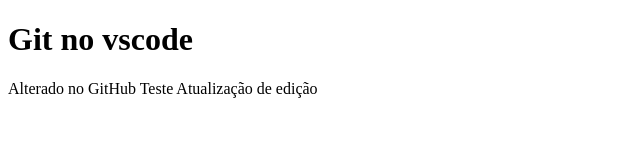
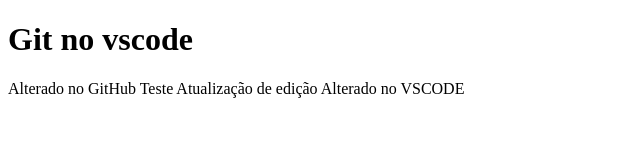
Before and after one commit to voncod/gitli, a plain HTML site: page index.html in a window 1280 px wide. Shown: the whole page, without its empty margins (0-640 px from the left). Drawn offline with Linux system fonts and the light colour scheme.

Commit message:
refactor.alter index.html

```diff
--- a/index.html
+++ b/index.html
@@ -9,5 +9,6 @@
     <h1>Git no vscode</h1>
     <p1>Alterado no GitHub</p1>
     <p1>Teste Atualização de edição</p1>
+    <p1>Alterado no VSCODE</p1>
 </body>
 </html>
```
